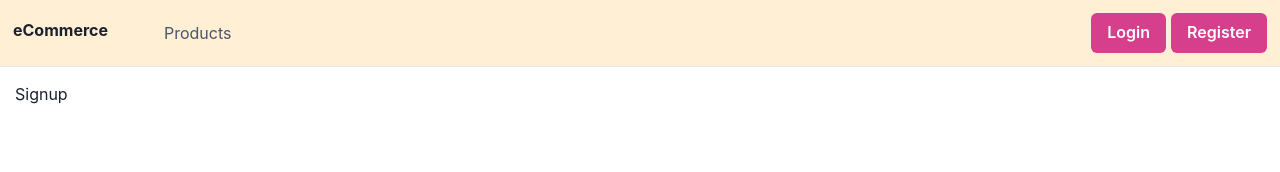
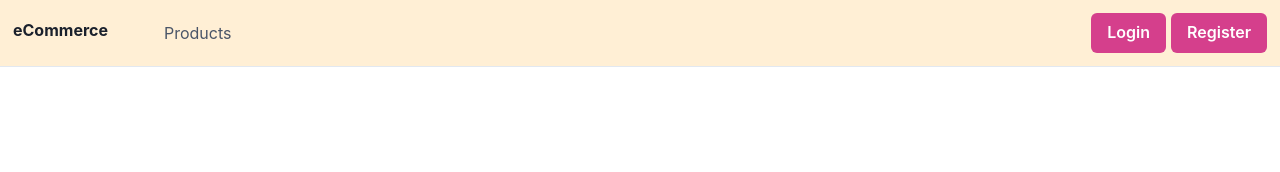
Before and after one commit to GokalpAvcu/e-Commerce-app, a React (Create React App) app in the folder client/: page /signup in a window 1280 px wide. Shown: the top 172 px of the page. Built offline with nearby package versions, Linux system fonts and the light colour scheme.

Commit message:
add client

```diff
--- a/client/src/pages/Auth/Signup/index.js
+++ b/client/src/pages/Auth/Signup/index.js
@@ -1,8 +1,13 @@
 import React from 'react'
+import {Flex, Box, Heading, FormControl, FormLabel} from "@chakra-ui/react";
 
 function Signup() {
   return (
-    <div>Signup</div>
+    <div>
+      <Flex align="center" width="full" justifyContent="center">
+
+      </Flex>
+    </div>
   )
 }
 
```
